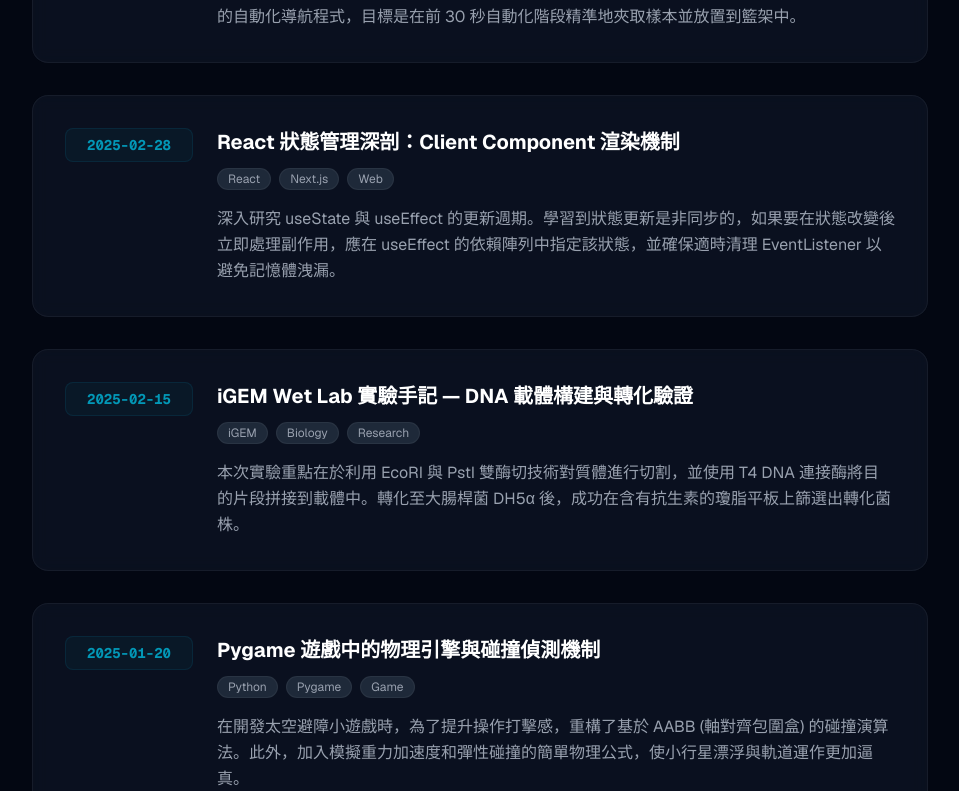
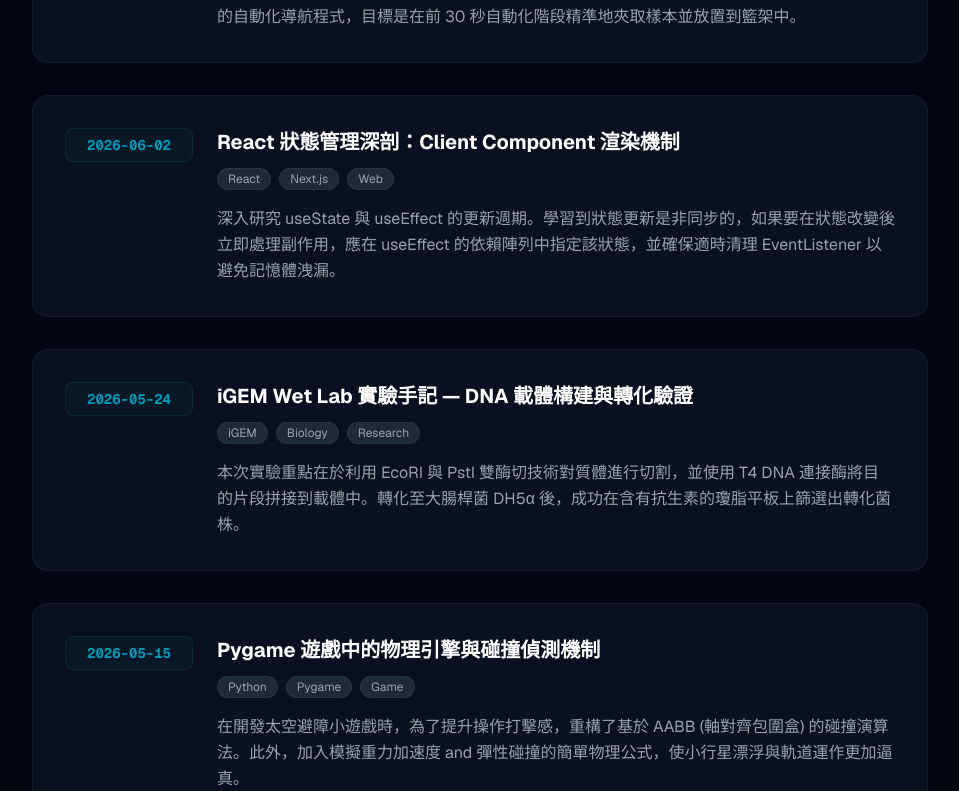
Before and after one commit to Rain120734/ray-site, a Next.js app: page /notes in a window 1280 px wide. Shown: the part 349-1140 px from the top of the page, without its empty margins (160-1119 px from the left). Built offline with nearby package versions, Linux system fonts and the light colour scheme.

Commit message:
fix: align engineering notes dates with actual 2026 blog posts

```diff
--- a/src/app/notes/page.tsx
+++ b/src/app/notes/page.tsx
@@ -2,31 +2,31 @@ export default function Notes() {
   const notes = [
     {
       id: 1,
-      date: '2025-03-12',
+      date: '2026-05-28',
       title: 'FTC 賽季準備筆記 — 機構迭代與自動化控制',
       tags: ['FTC', 'Robotics', 'Java'],
       excerpt: '今天我們測試了新的雙馬達底盤，修正了左右行進時的慣性誤差。下午撰寫並調校了基於陀螺儀的自動化導航程式，目標是在前 30 秒自動化階段精準地夾取樣本並放置到籃架中。',
     },
     {
       id: 2,
-      date: '2025-02-28',
+      date: '2026-06-02',
       title: 'React 狀態管理深剖：Client Component 渲染機制',
       tags: ['React', 'Next.js', 'Web'],
       excerpt: '深入研究 useState 與 useEffect 的更新週期。學習到狀態更新是非同步的，如果要在狀態改變後立即處理副作用，應在 useEffect 的依賴陣列中指定該狀態，並確保適時清理 EventListener 以避免記憶體洩漏。',
     },
     {
       id: 3,
-      date: '2025-02-15',
+      date: '2026-05-24',
       title: 'iGEM Wet Lab 實驗手記 — DNA 載體構建與轉化驗證',
       tags: ['iGEM', 'Biology', 'Research'],
       excerpt: '本次實驗重點在於利用 EcoRI 與 PstI 雙酶切技術對質體進行切割，並使用 T4 DNA 連接酶將目的片段拼接到載體中。轉化至大腸桿菌 DH5α 後，成功在含有抗生素的瓊脂平板上篩選出轉化菌株。',
     },
     {
       id: 4,
-      date: '2025-01-20',
+      date: '2026-05-15',
       title: 'Pygame 遊戲中的物理引擎與碰撞偵測機制',
       tags: ['Python', 'Pygame', 'Game'],
-      excerpt: '在開發太空避障小遊戲時，為了提升操作打擊感，重構了基於 AABB (軸對齊包圍盒) 的碰撞演算法。此外，加入模擬重力加速度和彈性碰撞的簡單物理公式，使小行星漂浮與軌道運作更加逼真。',
+      excerpt: '在開發太空避障小遊戲時，為了提升操作打擊感，重構了基於 AABB (軸對齊包圍盒) 的碰撞演算法。此外，加入模擬重力加速度 and 彈性碰撞的簡單物理公式，使小行星漂浮與軌道運作更加逼真。',
     }
   ];
 
```
